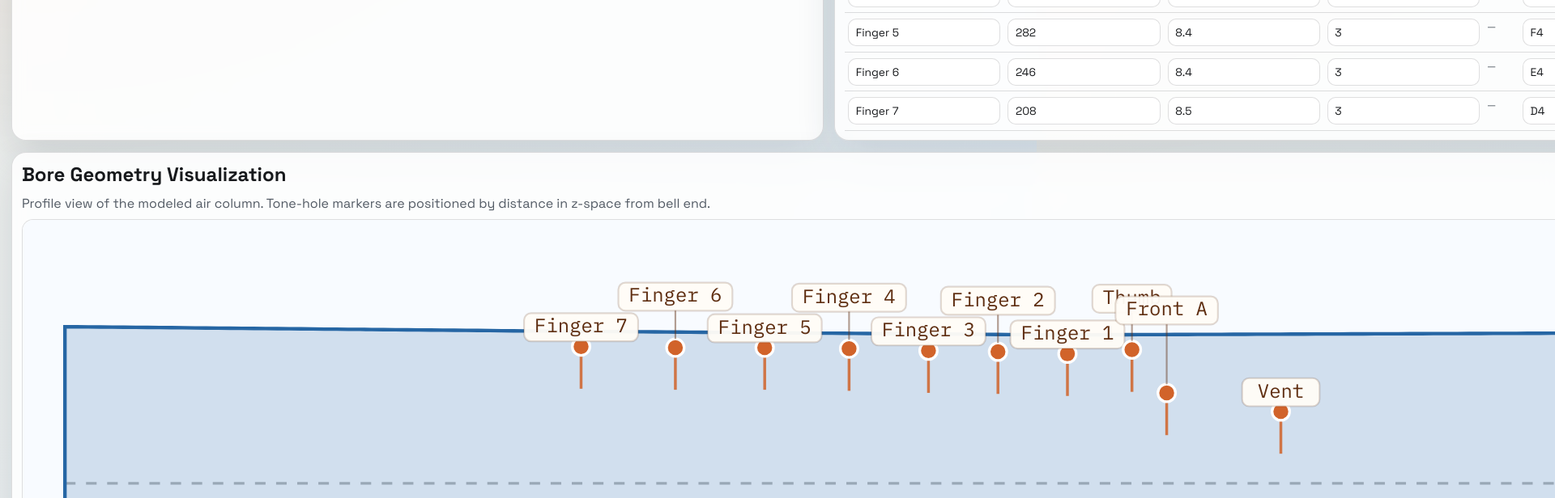
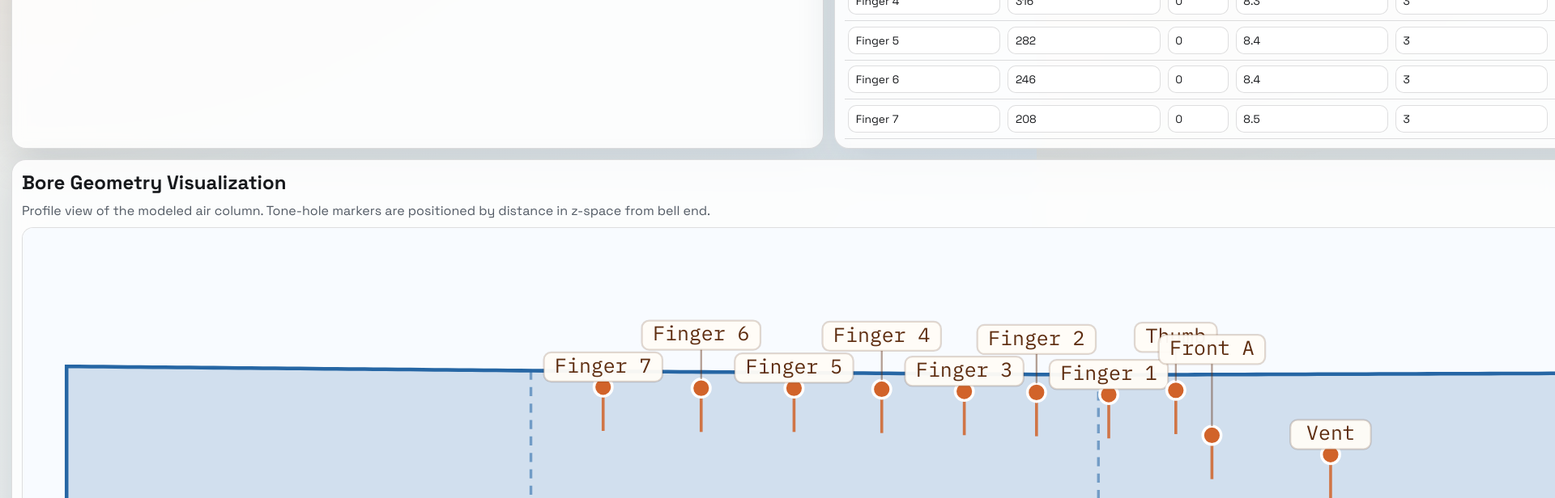
Before and after one commit to sexyUnderwriter/Tube-Physics, a React (Vite) app in the folder clarinet-bore-lab/: page / in a window 1280 px wide. Shown: the part 1180-1796 px from the top of the page at 81% size, 1920 px wide, since content can reach past the window. Built offline with nearby package versions, Linux system fonts and the light colour scheme.

Commit message:
feat: add angle handling for tone holes and fingering terminations; enhance spacing warnings with angle consideration

```diff
--- a/clarinet-bore-lab/src/App.tsx
+++ b/clarinet-bore-lab/src/App.tsx
@@ -3,6 +3,7 @@ import {
   BoreSegment,
   Fingering,
   ToneHole,
+  diameterAtMm,
   midiToName,
   parseScientificPitch,
   sampleBoreProfile,
@@ -88,6 +89,7 @@ const initialHoles: ToneHole[] = [
     id: makeId("hole"),
     label: "Vent",
     zMm: 490,
+    angleDeg: 0,
     diameterMm: 2.2,
     chimneyMm: 2.8,
     targetNote: "B4",
@@ -96,6 +98,7 @@ const initialHoles: ToneHole[] = [
     id: makeId("hole"),
     label: "Thumb",
     zMm: 430,
+    angleDeg: 0,
     diameterMm: 8.2,
     chimneyMm: 3.1,
     targetNote: "G4",
@@ -104,6 +107,7 @@ const initialHoles: ToneHole[] = [
     id: makeId("hole"),
     label: "Front A",
     zMm: 444,
+    angleDeg: 0,
     diameterMm: 4.0,
     chimneyMm: 2.3,
     targetNote: "A4",
@@ -112,6 +116,7 @@ const initialHoles: ToneHole[] = [
     id: makeId("hole"),
     label: "Finger 1",
     zMm: 404,
+    angleDeg: 0,
     diameterMm: 7.8,
     chimneyMm: 3.0,
     targetNote: "A4",
@@ -120,6 +125,7 @@ const initialHoles: ToneHole[] = [
     id: makeId("hole"),
     label: "Finger 2",
     zMm: 376,
+    angleDeg: 0,
     diameterMm: 8.0,
     chimneyMm: 3.0,
     targetNote: "G#4",
@@ -128,6 +134,7 @@ const initialHoles: ToneHole[] = [
     id: makeId("hole"),
     label: "Finger 3",
     zMm: 348,
+    angleDeg: 0,
     diameterMm: 8.1,
     chimneyMm: 3.0,
     targetNote: "G4",
@@ -136,6 +143,7 @@ const initialHoles: ToneHole[] = [
     id: makeId("hole"),
     label: "Finger 4",
     zMm: 316,
+    angleDeg: 0,
     diameterMm: 8.3,
     chimneyMm: 3.0,
     targetNote: "F#4",
@@ -144,6 +152,7 @@ const initialHoles: ToneHole[] = [
     id: makeId("hole"),
     label: "Finger 5",
     zMm: 282,
+    angleDeg: 0,
     diameterMm: 8.4,
     chimneyMm: 3.0,
     targetNote: "F4",
@@ -152,6 +161,7 @@ const initialHoles: ToneHole[] = [
     id: makeId("hole"),
     label: "Finger 6",
     zMm: 246,
+    angleDeg: 0,
     diameterMm: 8.4,
     chimneyMm: 3.0,
     targetNote: "E4",
@@ -160,6 +170,7 @@ const initialHoles: ToneHole[] = [
     id: makeId("hole"),
     label: "Finger 7",
     zMm: 208,
+    angleDeg: 0,
     diameterMm: 8.5,
     chimneyMm: 3.0,
     targetNote: "D4",
@@ -173,6 +184,7 @@ const initialFingerings: Fingering[] = [
     targetNote: "D4",
     ventHoleId: initialHoles[9].id,
     register: "fundamental",
+    termination: "vent-hole",
   },
   {
     id: makeId("fing"),
@@ -180,6 +192,7 @@ const initialFingerings: Fingering[] = [
     targetNote: "E4",
     ventHoleId: initialHoles[8].id,
     register: "fundamental",
+    termination: "vent-hole",
   },
   {
     id: makeId("fing"),
@@ -187,6 +200,7 @@ const initialFingerings: Fingering[] = [
     targetNote: "F4",
     ventHoleId: initialHoles[7].id,
     register: "fundamental",
+    termination: "vent-hole",
   },
   {
     id: makeId("fing"),
@@ -194,6 +208,7 @@ const initialFingerings: Fingering[] = [
     targetNote: "B4",
     ventHoleId: initialHoles[0].id,
     register: "third",
+    termination: "vent-hole",
   },
 ];
 
@@ -377,6 +392,13 @@ function inchesToMm(valueInches: number): number {
   return valueInches * 25.4;
 }
 
+function normalizeHoleAngleDeg(angleDeg: number): number {
+  if (!Number.isFinite(angleDeg)) {
+    return 0;
+  }
+  return ((angleDeg + 180) % 360 + 360) % 360 - 180;
+}
+
 const FILE_HEADER = "CLARINET_BORE_LAB_MODEL_V1";
 
 type DesignSnapshot = {
@@ -393,9 +415,16 @@ type DesignSnapshot = {
   fingerings: Fingering[];
 };
 
-type LegacyToneHole = Omit<ToneHole, "zMm"> & { positionMm: number };
-type SnapshotV1 = Omit<DesignSnapshot, "holes" | "mouthpiece"> & {
+type LegacyToneHole = Omit<ToneHole, "zMm" | "angleDeg"> & {
+  positionMm: number;
+  angleDeg?: number;
+};
+type LegacyFingering = Omit<Fingering, "termination"> & {
+  termination?: "vent-hole" | "bell";
+};
+type SnapshotV1 = Omit<DesignSnapshot, "holes" | "mouthpiece" | "fingerings"> & {
   holes: Array<ToneHole | LegacyToneHole>;
+  fingerings: Array<Fingering | LegacyFingering>;
   mouthpiece?: Partial<MouthpieceGeometry>;
 };
 
@@ -423,11 +452,17 @@ function parseSnapshotFile(text: string): DesignSnapshot | null {
     );
 
     const normalizedHoles: ToneHole[] = parsed.holes.map((hole) => {
+      const angleDeg =
+        "angleDeg" in hole && typeof hole.angleDeg === "number" && Number.isFinite(hole.angleDeg)
+          ? normalizeHoleAngleDeg(hole.angleDeg)
+          : 0;
+
       if ("zMm" in hole && Number.isFinite(hole.zMm)) {
         return {
           id: hole.id,
           label: hole.label,
           zMm: hole.zMm,
+          angleDeg,
           diameterMm: hole.diameterMm,
           chimneyMm: hole.chimneyMm,
           targetNote: hole.targetNote,
@@ -438,6 +473,7 @@ function parseSnapshotFile(text: string): DesignSnapshot | null {
           id: hole.id,
           label: hole.label,
           zMm: Math.max(baseLengthMm - hole.positionMm, 0),
+          angleDeg,
           diameterMm: hole.diameterMm,
           chimneyMm: hole.chimneyMm,
           targetNote: hole.targetNote,
@@ -447,9 +483,22 @@ function parseSnapshotFile(text: string): DesignSnapshot | null {
         id: hole.id,
         label: hole.label,
         zMm: 0,
+        angleDeg,
         diameterMm: hole.diameterMm,
         chimneyMm: hole.chimneyMm,
         targetNote: hole.targetNote,
+      };
+    });
+
+    const normalizedFingerings: Fingering[] = parsed.fingerings.map((fingering) => {
+      const inferredTermination =
+        typeof fingering.label === "string" && /all\s*closed/i.test(fingering.label)
+          ? "bell"
+          : "vent-hole";
+
+      return {
+        ...fingering,
+        termination: fingering.termination ?? inferredTermination,
       };
     });
 
@@ -476,6 +525,7 @@ function parseSnapshotFile(text: string): DesignSnapshot | null {
       selectedMouthpieceId: preset.id,
       mouthpiece,
       holes: normalizedHoles,
+      fingerings: normalizedFingerings,
     };
   } catch {
     return null;
@@ -582,7 +632,7 @@ export default function App() {
   );
   const boreSvg = useMemo(() => {
     const width = 980;
-    const height = 300;
+    const height = 330;
     const marginX = 24;
     const centerY = height / 2;
     const maxRadius =
@@ -646,16 +696,71 @@ export default function App() {
         };
       });
 
+    // Segment boundary lines – one vertical line per segment at its z position.
+    // We clip the line to the bore profile radius at that z so it spans exactly
+    // from the top wall to the bottom wall.
+    const segmentLines = acousticSegments.map((seg) => {
+      const x = zToSvg(Math.max(seg.zMm, 0));
+      const localRadius = rToSvg(diameterAtMm(acousticSegments, totalLengthMm - seg.zMm) * 0.5);
+      return {
+        id: seg.id,
+        label: seg.label,
+        x,
+        y1: centerY - localRadius,
+        y2: centerY + localRadius,
+      };
+    });
+
+    // Label each segment at the midpoint of its horizontal span.
+    // Use lane-based collision avoidance so narrow segments don't overlap.
+    const sortedSegs = [...segmentLines].sort((a, b) => a.x - b.x);
+    const rightEdge = width - marginX;
+    const laneBaseY = centerY + usableHalfHeight + 20;
+    const laneStep = 15;
+    const minLabelPad = 8;
+    const segLaneRightEdges: number[] = [];
+    const segmentLabels = sortedSegs.map((seg, i) => {
+      const nextX = i < sortedSegs.length - 1 ? sortedSegs[i + 1].x : rightEdge;
+      const midX = (seg.x + nextX) / 2;
+      const labelW = Math.max(seg.label.length * 6.2 + 10, 30);
+      const leftEdge = midX - labelW / 2;
+
+      let lane = 0;
+      while (
+        lane < segLaneRightEdges.length &&
+        leftEdge <= segLaneRightEdges[lane] + minLabelPad
+      ) {
+        lane += 1;
+      }
+      segLaneRightEdges[lane] = midX + labelW / 2;
+
+      return {
+        id: seg.id,
+        label: seg.label,
+        x: midX,
+        y: laneBaseY + lane * laneStep,
+        labelW,
+        boreBottomY: seg.y2,
+        lane,
+      };
+    });
+
+    // Expand SVG height to fit however many lanes were needed.
+    const maxLane = Math.max(...segmentLabels.map((s) => s.lane), 0);
+    const adjustedHeight = laneBaseY + maxLane * laneStep + 18;
+
     return {
       width,
-      height,
+      height: adjustedHeight,
       centerY,
       polygon,
       holesOnBore,
+      segmentLines,
+      segmentLabels,
       zToSvg,
       rToSvg,
     };
-  }, [holes, profilePoints, totalLengthMm]);
+  }, [acousticSegments, holes, profilePoints, totalLengthMm]);
 
   function applySnapshot(saved: DesignSnapshot): void {
     setName(saved.name);
@@ -842,6 +947,7 @@ export default function App() {
         targetNote: chalumeauNote,
         ventHoleId: hole.id,
         register: "fundamental",
+        termination: "vent-hole",
       });
 
       generatedFingerings.push({
@@ -850,6 +956,7 @@ export default function App() {
         targetNote: clarionNote,
         ventHoleId: hole.id,
         register: "third",
+        termination: "vent-hole",
       });
     }
 
@@ -1162,6 +1269,7 @@ export default function App() {
                     id: makeId("hole"),
                     label: `H${prev.length + 1}`,
                     zMm: Math.max(180, prev.length * 36 + 180),
+                    angleDeg: 0,
                     diameterMm: 7,
                     chimneyMm: 3,
                     targetNote: "",
@@ -1177,12 +1285,17 @@ export default function App() {
             Tone-hole z uses the same convention as the bore profile: 0 mm is the bell end, and
             larger z values move upward toward the barrel and mouthpiece.
           </p>
+          <p className="math">
+            Circumferential location uses degrees from the front centerline: front = 0, back =
+            -180, side keys = +/-90.
+          </p>
 
           <table>
             <thead>
               <tr>
                 <th>Label</th>
                 <th>z from bell (mm)</th>
+                <th>Angle (deg)</th>
                 <th>Dia (mm)</th>
                 <th>Chimney (mm)</th>
                 <th>Wall (mm)</th>
@@ -1204,6 +1317,22 @@ export default function App() {
                       type="number"
                       value={hole.zMm}
                       onChange={(e) => updateHole(hole.id, "zMm", Number(e.target.value))}
+                    />
+                  </td>
+                  <td>
+                    <input
+                      type="number"
+                      step="1"
+                      min={-180}
+                      max={180}
+                      value={hole.angleDeg}
+                      onChange={(e) =>
+                        updateHole(
+                          hole.id,
+                          "angleDeg",
+                          normalizeHoleAngleDeg(Number(e.target.value))
+                        )
+                      }
                     />
                   </td>
                   <td>
@@ -1298,6 +1427,17 @@ export default function App() {
                 className="bore-centerline"
               />
 
+              {boreSvg.segmentLines.map((seg) => (
+                <line
+                  key={seg.id}
+                  x1={seg.x}
+                  y1={seg.y1}
+                  x2={seg.x}
+                  y2={seg.y2}
+                  className="segment-divider"
+                />
+              ))}
+
               <polygon points={boreSvg.polygon} className="bore-shape" />
 
               {boreSvg.holesOnBore.map((hole) => {
@@ -1338,10 +1478,34 @@ export default function App() {
                 );
               })}
 
-              <text x="24" y={boreSvg.height - 10} className="axis-label">
+              {boreSvg.segmentLabels.map((seg) => (
+                <g key={seg.id}>
+                  <circle cx={seg.x} cy={seg.boreBottomY + 5} r="3.5" className="segment-dot" />
+                  <line
+                    x1={seg.x}
+                    y1={seg.boreBottomY + 9}
+                    x2={seg.x}
+                    y2={seg.y - 9}
+                    className="segment-leader"
+                  />
+                  <rect
+                    x={seg.x - seg.labelW / 2}
+                    y={seg.y - 9}
+                    width={seg.labelW}
+                    height="15"
+                    rx="4"
+                    className="segment-label-box"
+                  />
+                  <text x={seg.x} y={seg.y} className="segment-label">
+                    {seg.label}
+                  </text>
+                </g>
+              ))}
+
+              <text x="24" y={boreSvg.height - 4} className="axis-label">
                 0 mm (bell end)
               </text>
-              <text x={boreSvg.width - 24} y={boreSvg.height - 10} className="axis-label axis-right">
+              <text x={boreSvg.width - 24} y={boreSvg.height - 4} className="axis-label axis-right">
                 {totalLengthMm.toFixed(1)} mm (mouthpiece side)
               </text>
             </svg>
@@ -1353,6 +1517,9 @@ export default function App() {
           <p className="math">
             Base relation: f = c / (4L_eff), with hole vent correction added to L_eff from bore and
             chimney geometry.
+          </p>
+          <p className="math">
+            Note: Target cents and recommendation are evaluated against f1 (chalumeau).
           </p>
 
           <table>
@@ -1365,7 +1532,6 @@ export default function App() {
                 <th>L_eff</th>
                 <th>f1</th>
                 <th>f3</th>
-                <th>Register</th>
                 <th>Target Hz</th>
                 <th>Nearest</th>
                 <th>Target cents</th>
@@ -1386,9 +1552,6 @@ export default function App() {
                   <td>{result.effectiveLengthMm.toFixed(2)} mm</td>
                   <td>{result.predictedFundamentalHz.toFixed(2)} Hz</td>
                   <td>{result.predictedThirdHz.toFixed(2)} Hz</td>
-                  <td className="register-cell">
-                    {result.activeRegister === "third" ? "Clarion" : "Fund."}
-                  </td>
                   <td className="target-hz-cell">
                     {result.targetHz !== null
                       ? `${result.targetHz.toFixed(2)} Hz`
@@ -1436,6 +1599,7 @@ export default function App() {
                     targetNote: "",
                     ventHoleId: holes[0]?.id ?? "",
                     register: "fundamental",
+                    termination: "vent-hole",
                   },
                 ])
               }
@@ -1486,6 +1650,7 @@ export default function App() {
                 <th>Target</th>
                 <th>Vent hole</th>
                 <th>Register</th>
+                <th>Termination</th>
                 <th>Predicted</th>
                 <th>Nearest</th>
                 <th>Error to target</th>
@@ -1543,6 +1708,21 @@ export default function App() {
                       </select>
                     </td>
                     <td>
+                      <select
+                        value={fingering.termination}
+                        onChange={(e) =>
+                          updateFingering(
+                            fingering.id,
+                            "termination",
+                            e.target.value as "vent-hole" | "bell"
+                          )
+                        }
+                      >
+                        <option value="vent-hole">Vent hole</option>
+                        <option value="bell">Bell (all covered)</option>
+                      </select>
+                    </td>
+                    <td>
                       {result?.predictedHz === null
                         ? "N/A"
                         : `${result?.predictedHz.toFixed(2)} Hz`}
--- a/clarinet-bore-lab/src/model.ts
+++ b/clarinet-bore-lab/src/model.ts
@@ -10,6 +10,7 @@ export type ToneHole = {
   id: string;
   label: string;
   zMm: number;
+  angleDeg: number;
   diameterMm: number;
   chimneyMm: number;
   targetNote: string;
@@ -21,6 +22,7 @@ export type Fingering = {
   targetNote: string;
   ventHoleId: string;
   register: "fundamental" | "third";
+  termination: "vent-hole" | "bell";
 };
 
 export type HoleEvaluation = {
@@ -71,6 +73,24 @@ const NOTE_NAMES = [
 
 function clamp(value: number, min: number, max: number): number {
   return Math.max(min, Math.min(max, value));
+}
+
+function normalizeHoleAngleDeg(angleDeg: number): number {
+  if (!Number.isFinite(angleDeg)) {
+    return 0;
+  }
+  let wrapped = ((angleDeg + 180) % 360 + 360) % 360 - 180;
+  if (wrapped === -180) {
+    wrapped = -180;
+  }
+  return wrapped;
+}
+
+function minimalAngleDeltaDeg(aDeg: number, bDeg: number): number {
+  const a = normalizeHoleAngleDeg(aDeg);
+  const b = normalizeHoleAngleDeg(bDeg);
+  const raw = Math.abs(a - b);
+  return Math.min(raw, 360 - raw);
 }
 
 export function speedOfSoundMs(tempC: number): number {
@@ -316,6 +336,50 @@ export function evaluateFingerings(
   const tol = Math.max(Math.abs(toleranceCents), 0.1);
 
   return fingerings.map((fingering) => {
+    if (fingering.termination === "bell") {
+      const effectiveLengthMm = Math.max(totalBoreLengthMm(segments), 0.1);
+      const fundamentalHz = frequencyFromQuarterWave(effectiveLengthMm, cMs);
+      const predictedHz =
+        fingering.register === "third" ? oddHarmonic(fundamentalHz, 2) : fundamentalHz;
+
+      const targetMidi = parseScientificPitch(fingering.targetNote);
+      if (targetMidi === null) {
+        return {
+          id: fingering.id,
+          label: fingering.label,
+          targetNote: fingering.targetNote,
+          ventHoleLabel: "Bell termination",
+          register: fingering.register,
+          predictedHz,
+          nearestNote: midiToName(Math.round(hzToMidi(predictedHz, a4Hz))),
+          centsErrorToTarget: null,
+          withinTolerance: false,
+          note: "Target note format should look like E4, F#4, or Bb3.",
+        };
+      }
+
+      const targetHz = midiToHz(targetMidi, a4Hz);
+      const cents = centsError(predictedHz, targetHz);
+
+      return {
+        id: fingering.id,
+        label: fingering.label,
+        targetNote: fingering.targetNote,
+        ventHoleLabel: "Bell termination",
+        register: fingering.register,
+        predictedHz,
+        nearestNote: midiToName(Math.round(hzToMidi(predictedHz, a4Hz))),
+        centsErrorToTarget: cents,
+        withinTolerance: Math.abs(cents) <= tol,
+        note:
+          Math.abs(cents) <= tol
+            ? "In band"
+            : cents > 0
+              ? "Sharp"
+              : "Flat",
+      };
+    }
+
     const hole = findHoleById(holes, fingering.ventHoleId);
     if (!hole) {
       return {
@@ -385,17 +449,28 @@ export function spacingWarnings(
   const ordered = [...holes].sort((a, b) => a.zMm - b.zMm);
   const warnings: string[] = [];
 
-  for (let i = 1; i < ordered.length; i += 1) {
-    const prev = ordered[i - 1];
-    const curr = ordered[i];
-    const gap = curr.zMm - prev.zMm;
-    const localBore = diameterAtMm(segments, distanceFromMouthpieceMm(segments, curr.zMm));
-    const threshold = Math.max(localBore * 0.8, 8);
+  for (let i = 0; i < ordered.length; i += 1) {
+    for (let j = i + 1; j < ordered.length; j += 1) {
+      const a = ordered[i];
+      const b = ordered[j];
+      const axialGapMm = Math.abs(b.zMm - a.zMm);
 
-    if (gap < threshold) {
-      warnings.push(
-        `${prev.label} to ${curr.label} spacing (${gap.toFixed(1)} mm) may be too tight for stable venting and finger ergonomics.`
-      );
+      const localBoreA = diameterAtMm(segments, distanceFromMouthpieceMm(segments, a.zMm));
+      const localBoreB = diameterAtMm(segments, distanceFromMouthpieceMm(segments, b.zMm));
+      const avgRadiusMm = Math.max((localBoreA + localBoreB) * 0.25, 0.5);
+
+      const deltaAngleRad = (minimalAngleDeltaDeg(a.angleDeg, b.angleDeg) * Math.PI) / 180;
+      const circumferentialGapMm = avgRadiusMm * deltaAngleRad;
+      const centerDistanceMm = Math.hypot(axialGapMm, circumferentialGapMm);
+
+      const localBore = Math.max((localBoreA + localBoreB) * 0.5, 1);
+      const threshold = Math.max(localBore * 0.8, 8);
+
+      if (centerDistanceMm < threshold) {
+        warnings.push(
+          `${a.label} to ${b.label} separation (${centerDistanceMm.toFixed(1)} mm along body) may be too tight for stable venting and finger ergonomics.`
+        );
+      }
     }
   }
 
```
Also changed, not shown: clarinet-bore-lab/CLARINET_BORE_LAB_MODEL_V1.json (+14 -2 lines), clarinet-bore-lab/src/styles.css (+30 -0 lines).
